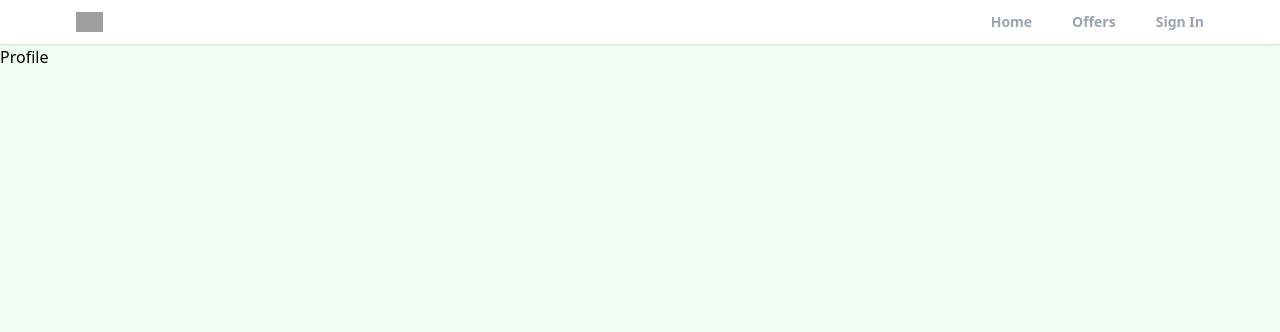
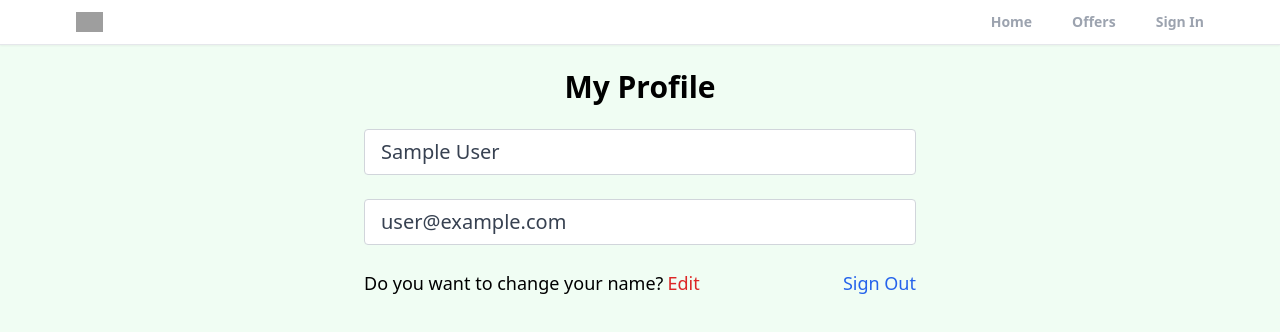
Before and after one commit to sandycody/Realtor-Clone-React, a React (Create React App) app in the folder realtor-clone-react/: page /profile in a window 1280 px wide. Shown: the top 332 px of the page. Built offline with nearby package versions, Linux system fonts and the light colour scheme; no server answers; sample sign-in values are in the browser's storage; grey boxes are pictures that could not be loaded.

Commit message:
Created Private route and custom hook for protecting the profile page and added the logout functionality

```diff
--- a/realtor-clone-react/src/App.js
+++ b/realtor-clone-react/src/App.js
@@ -1,10 +1,11 @@
 import { BrowserRouter as Router, Routes, Route } from "react-router-dom";
-import Home from './pages/Home'
-import ForgotPassword from './pages/ForgotPassword'
-import Profile from './pages/Profile'
-import SignIn from './pages/SignIn'
-import SignUp from './pages/SignUp'
-import Offers from './pages/Offers'
+import Home from './pages/Home';
+import ForgotPassword from './pages/ForgotPassword';
+import Profile from './pages/Profile';
+import SignIn from './pages/SignIn';
+import SignUp from './pages/SignUp';
+import PrivateRoute from './components/PrivateRoute';
+import Offers from './pages/Offers';
 import Header from "./components/Header";
 import { ToastContainer } from 'react-toastify';
 import 'react-toastify/dist/ReactToastify.css';
@@ -16,7 +17,9 @@ function App() {
         <Header />
         <Routes>
           <Route path="/" element={<Home />} />
-          <Route path="/profile" element={<Profile />} />
+          <Route path="/profile" element={<PrivateRoute />}>
+            <Route path="/profile" element={<Profile />} />
+          </Route>
           <Route path="/sign-in" element={<SignIn />} />
           <Route path="/sign-up" element={<SignUp />} />
           <Route path="/forgot-password" element={<ForgotPassword />} />
--- /dev/null
+++ b/realtor-clone-react/src/components/PrivateRoute.jsx
@@ -0,0 +1,22 @@
+import React from 'react'
+import { Navigate, Outlet } from 'react-router-dom';
+import useAuthStatus from '../hooks/useAuthStatus';
+
+function PrivateRoute() {
+  const { loggedIn, checkingStatus } = useAuthStatus();
+  if (checkingStatus) {
+    return <h1>Loading...</h1>;
+  }
+  return loggedIn ? <Outlet /> : <Navigate to="/sign-in" />;
+}
+
+/* Purpose:
+The primary purpose of using Outlet here is to allow for nested routing within the PrivateRoute. This means that the PrivateRoute can define its own set of child routes (like "/profile") that will be conditionally rendered based on the authentication status (loggedIn).
+
+Conditional Rendering:
+
+If loggedIn is true, the <Outlet /> will render the child routes defined within PrivateRoute. In this case, it would render the Profile component when navigating to "/profile".
+
+If loggedIn is false, the <Navigate to="/sign-in" /> will redirect the user to the sign-in page. */
+
+export default PrivateRoute;
--- /dev/null
+++ b/realtor-clone-react/src/hooks/useAuthStatus.jsx
@@ -0,0 +1,20 @@
+import { getAuth, onAuthStateChanged } from 'firebase/auth';
+import React, { useEffect, useState } from 'react'
+
+function useAuthStatus() {
+    const [loggedIn, setLoggedIn] = useState(false);
+    const [checkingStatus, setCheckingStatus] = useState(true);
+
+    useEffect(() => {
+        const auth = getAuth();
+        onAuthStateChanged(auth, (user) => {
+            if (user) {
+                setLoggedIn(true);
+            }
+            setCheckingStatus(false);
+        }, []);
+    })
+    return {loggedIn, checkingStatus};
+}
+
+export default useAuthStatus;
--- a/realtor-clone-react/src/pages/ForgotPassword.jsx
+++ b/realtor-clone-react/src/pages/ForgotPassword.jsx
@@ -1,12 +1,31 @@
 import { Link } from "react-router-dom"
 import React, { useState } from 'react'
 import OAuth from "../components/OAuth";
+import { sendPasswordResetEmail, getAuth } from "firebase/auth";
+import { toast } from "react-toastify";
 
 function ForgotPassword() {
   const [email, setEmail] = useState("");
 
   function onChange(e) {
     setEmail(e.target.value);
+  }
+
+  async function onSubmit(e) {
+    e.preventDefault();
+
+    try {
+      const auth = getAuth();
+      await sendPasswordResetEmail(auth, email);
+      toast.success("Email is sent successfully");
+    } catch (error) {
+      console.log("Error sending password reset email:", error);
+      toast.error("Could not reset password");
+      // if (error.code === "auth/user-not-found") {
+      //   toast.error("Email address not found");
+      // } else {
+      // }
+    }
   }
 
   return (
@@ -20,7 +39,7 @@ function ForgotPassword() {
           />
         </div>
         <div className='w-full md:w-[67%] lg:w-[40%] lg:ml-20'>
-          <form>
+          <form onSubmit={onSubmit}>
             <input className='w-full px-4 py-2 mb-6 text-xl text-gray-700 bg-white rounded-md border-gray-300 transition ease-in-out' type="email" id="email" value={email} placeholder='Email Address' onChange={onChange} />
 
             <div className="flex justify-between whitespace-nowrap text-sm sm:text-lg">
--- a/realtor-clone-react/src/pages/Profile.jsx
+++ b/realtor-clone-react/src/pages/Profile.jsx
@@ -1,8 +1,45 @@
-import React from 'react'
+import React, { useState } from 'react';
+import { getAuth, signOut } from "firebase/auth";
+import { useNavigate } from 'react-router-dom';
 
 function Profile() {
+  const auth = getAuth();
+  const navigate = useNavigate();
+  const [formData, setFormData] = useState({
+    name: auth.currentUser.displayName,
+    email: auth.currentUser.email
+  });
+
+  const { name, email } = formData; //Object destructuring
+  function onLogOut() {
+    auth.signOut();
+    navigate('/');
+  }
   return (
-    <div>Profile</div>
+    <>
+      <section className='max-w-6xl mx-auto flex justify-center items-center flex-col'>
+        <h1 className='text-3xl text-center mt-6 font-bold'>My Profile</h1>
+        <div className='w-full md:w-[50%] mt-6 px-3'>
+          <form>
+            {/* Name Input */}
+
+            <input type="text" id="name" value={name} placeholder='Name' disabled className='w-full px-4 py-2 mb-6 text-xl text-gray-700 bg-white border border-gray-300 rounded transition ease-in-out' />
+
+            {/* Email Input */}
+
+            <input type="email" id="email" value={email} placeholder='Email Address' disabled className='w-full px-4 py-2 mb-6 text-xl text-gray-700 bg-white border border-gray-300 rounded transition ease-in-out' />
+
+            <div className="flex justify-between whitespace-nowrap text-sm sm:text-lg mb-6">
+              <p className="flex items-center">Do you want to change your name?
+                <span className='ml-1 text-red-600 hover:text-red-700 transition duration-200 ease-in-out cursor-pointer'>Edit</span>
+              </p>
+              <p onClick={onLogOut} className='text-blue-600 hover:text-blue-800 transition duration-200 ease-in-out cursor-pointer'>Sign Out</p>
+            </div>
+          </form>
+        </div>
+      </section>
+    </>
+
   )
 }
 
--- a/realtor-clone-react/src/pages/SignIn.jsx
+++ b/realtor-clone-react/src/pages/SignIn.jsx
@@ -26,6 +26,7 @@ function SignIn() {
     e.preventDefault();
     try {
       const auth = getAuth();
+      console.log(auth);
       const userCredential = await signInWithEmailAndPassword(auth, email, password);
 
       if (userCredential.user) {
@@ -55,7 +56,7 @@ function SignIn() {
 
               {showPassword ? <AiOutlineEyeInvisible className='absolute right-3 top-7 text-2xl cursor-pointer' onClick={() => setShowPassword((prevState) => !prevState)}
               /> :
-                <AiOutlineEye className='absolute right-3 top-7 text-2xl cursor-pointer' onClick={() => setShowPassword((prevState) => !prevState)} /> }
+                <AiOutlineEye className='absolute right-3 top-7 text-2xl cursor-pointer' onClick={() => setShowPassword((prevState) => !prevState)} />}
             </div>
             <div className="flex justify-between whitespace-nowrap text-sm sm:text-lg">
               <p className="mb-6">Don't have an account?
```
